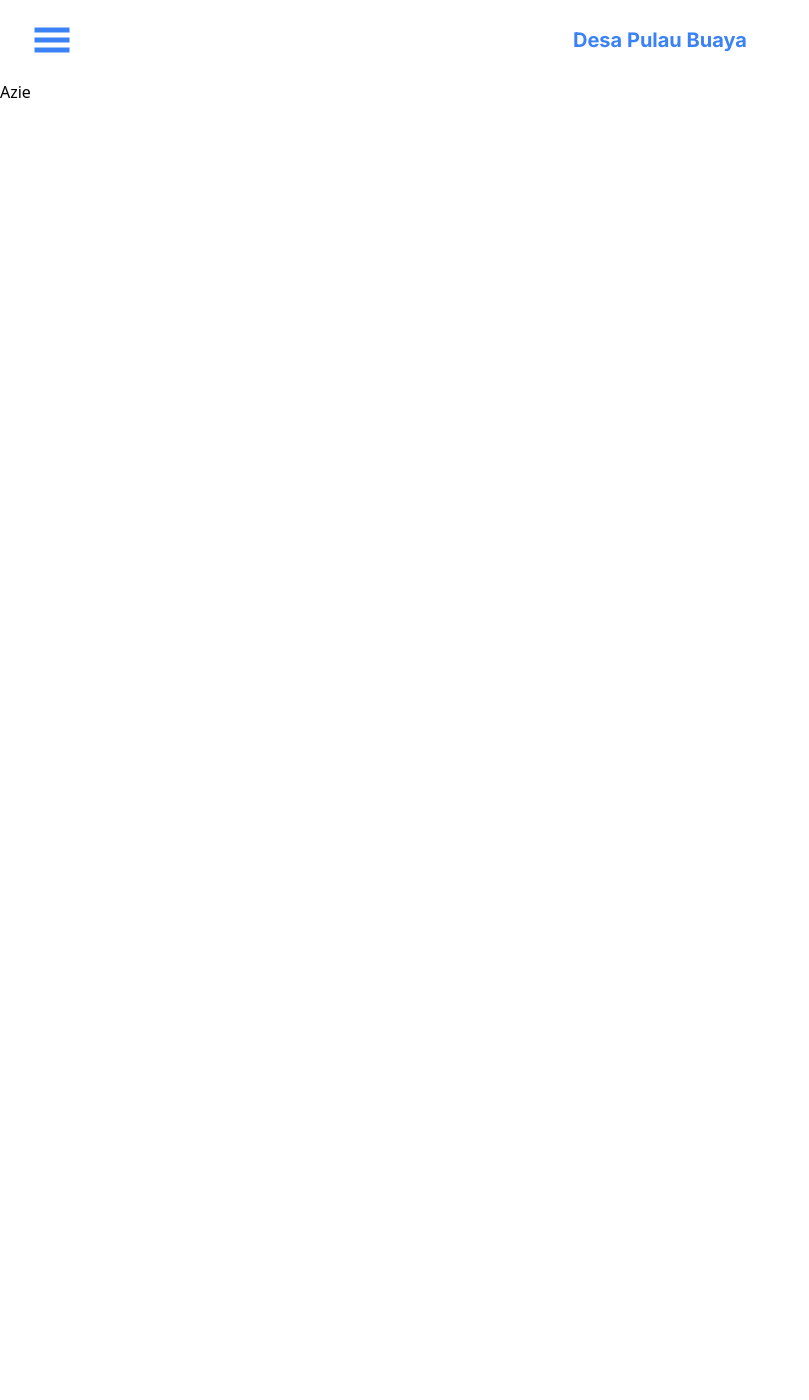
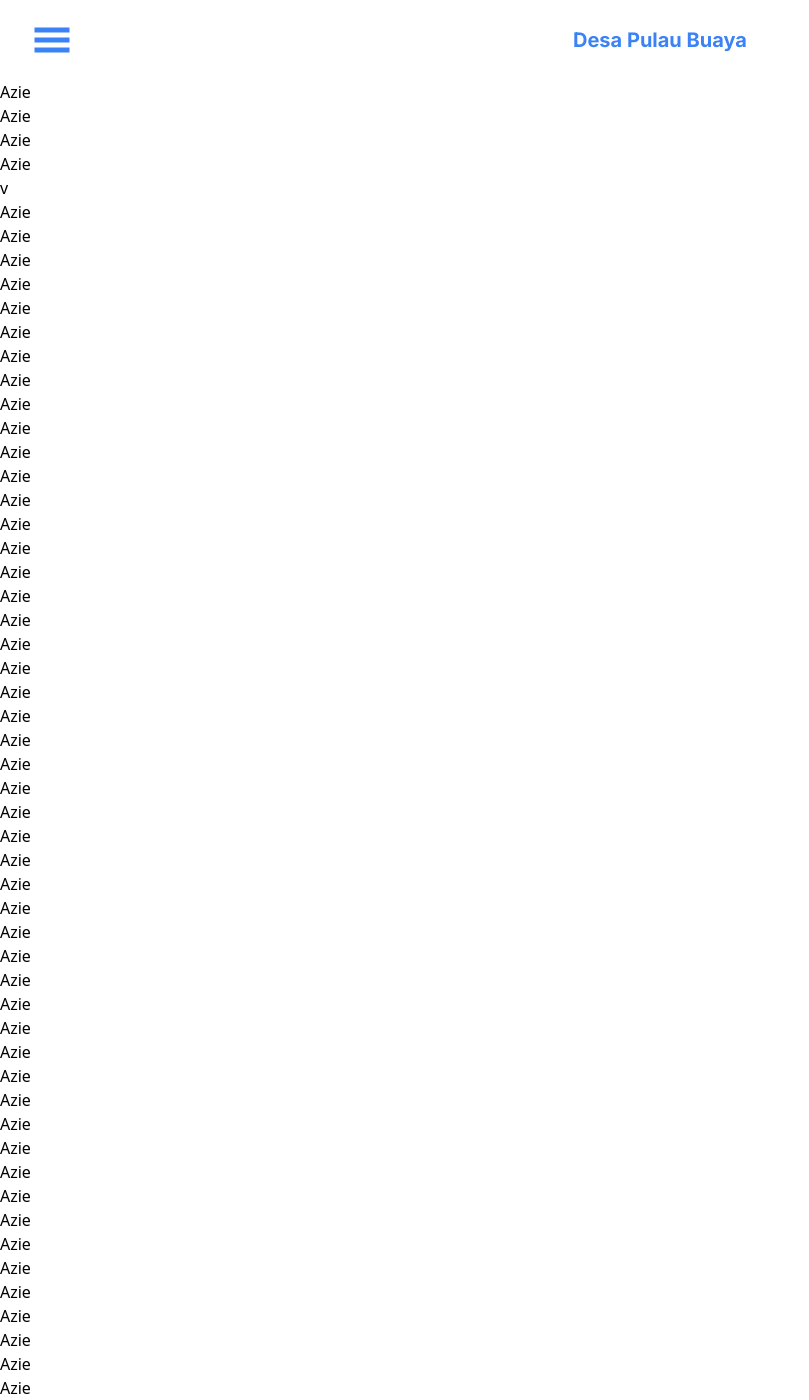
Before and after one commit to aziemp66/Desa-Pulau-Buaya-Front-End, a React (Vite) app: page / in a window 1280 px wide. Shown: the whole page, without its empty margins (0-809 px from the left). Before the commit the page ends 800 px from the top, so only its background shows below. Built offline with nearby package versions, Linux system fonts and the light colour scheme.

Commit message:
fixed positioning sidebar

```diff
--- a/src/Components/Ui/Sidebar/Sidebar.jsx
+++ b/src/Components/Ui/Sidebar/Sidebar.jsx
@@ -14,7 +14,7 @@ const Sidebar = ({ show, toggleShow }) => {
   };
   return (
     <div
-      className={`hidden lg:block lg:flex-col bg-slate-100 h-screen gap-32 items-center ${
+      className={`hidden sticky top-0 lg:block lg:flex-col bg-slate-100 h-screen gap-32 items-center ${
         !show && "lg:-translate-x-full lg"
       } transition-all duration-500 ease-in-out`}
     >
--- a/src/Pages/Home/Home.jsx
+++ b/src/Pages/Home/Home.jsx
@@ -6,6 +6,58 @@ const Home = () => {
       <div>
         <ul>
           <li>Azie</li>
+          <li>Azie</li>
+          <li>Azie</li>
+          <li>Azie</li>v<li>Azie</li>
+          <li>Azie</li>
+          <li>Azie</li>
+          <li>Azie</li>
+          <li>Azie</li>
+          <li>Azie</li>
+          <li>Azie</li>
+          <li>Azie</li>
+          <li>Azie</li>
+          <li>Azie</li>
+          <li>Azie</li>
+          <li>Azie</li>
+          <li>Azie</li>
+          <li>Azie</li>
+          <li>Azie</li>
+          <li>Azie</li>
+          <li>Azie</li>
+          <li>Azie</li>
+          <li>Azie</li>
+          <li>Azie</li>
+          <li>Azie</li>
+          <li>Azie</li>
+          <li>Azie</li>
+          <li>Azie</li>
+          <li>Azie</li>
+          <li>Azie</li>
+          <li>Azie</li>
+          <li>Azie</li>
+          <li>Azie</li>
+          <li>Azie</li>
+          <li>Azie</li>
+          <li>Azie</li>
+          <li>Azie</li>
+          <li>Azie</li>
+          <li>Azie</li>
+          <li>Azie</li>
+          <li>Azie</li>
+          <li>Azie</li>
+          <li>Azie</li>
+          <li>Azie</li>
+          <li>Azie</li>
+          <li>Azie</li>
+          <li>Azie</li>
+          <li>Azie</li>
+          <li>Azie</li>
+          <li>Azie</li>
+          <li>Azie</li>
+          <li>Azie</li>
+          <li>Azie</li>
+          <li>Azie</li>
         </ul>
       </div>
     </div>
```
